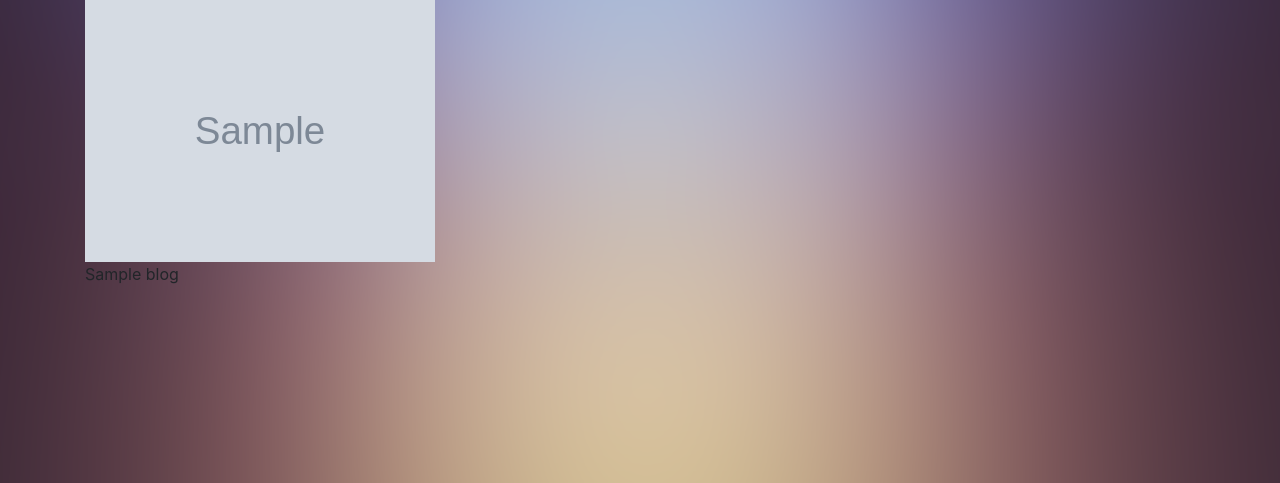
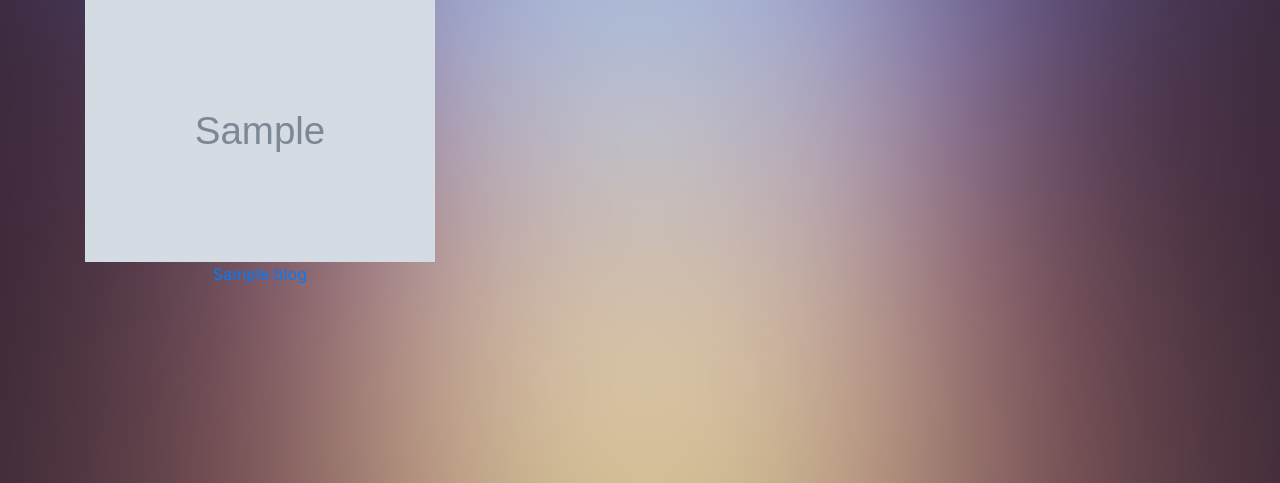
Before and after one commit to mrlaowilly/site_educatif, a Symfony app: template templates/default/index.html.twig in a window 1280 px wide. Shown: the part 273-756 px from the top of the page. Run offline with Twig, Linux system fonts and the light colour scheme; the template is opened without the code that fills it: most values are stand-ins (such as "Sample title", 1, 10 or a date in 2020); grey boxes marked "Sample" are stand-in pictures; some libraries are stand-ins or nearby versions.

Commit message:
style css lien index cliquable

```diff
--- a/public/css/style1.css
+++ b/public/css/style1.css
@@ -1,3 +1,8 @@
 div.container.float-right {
     text-align: center;
 }
+
+
+.vignette {
+    text-align: center;
+}
--- a/templates/default/index.html.twig
+++ b/templates/default/index.html.twig
@@ -22,13 +22,13 @@
 
     <div class="row">
         {% for blog in blogs %}
-        <div class="col-sm-12 col-md-4 col-lg-4">
-            <div>
+        <div class="col-sm-12 col-md-6 col-lg-4">
+            <div class="vignette">
                 <a href="{{ path('blog_show', {'id': blog.id}) }}">
                   <img style="width: 100%; height: 100%;" src="{{ asset(blog.imageLink) }}" />
+                  <br />
+                  <span>{{ blog.title}}</span>
                 </a>
-                <br />
-                <span>{{ blog.title}}</span>
             </div>
         </div>
         {% endfor %}
```
